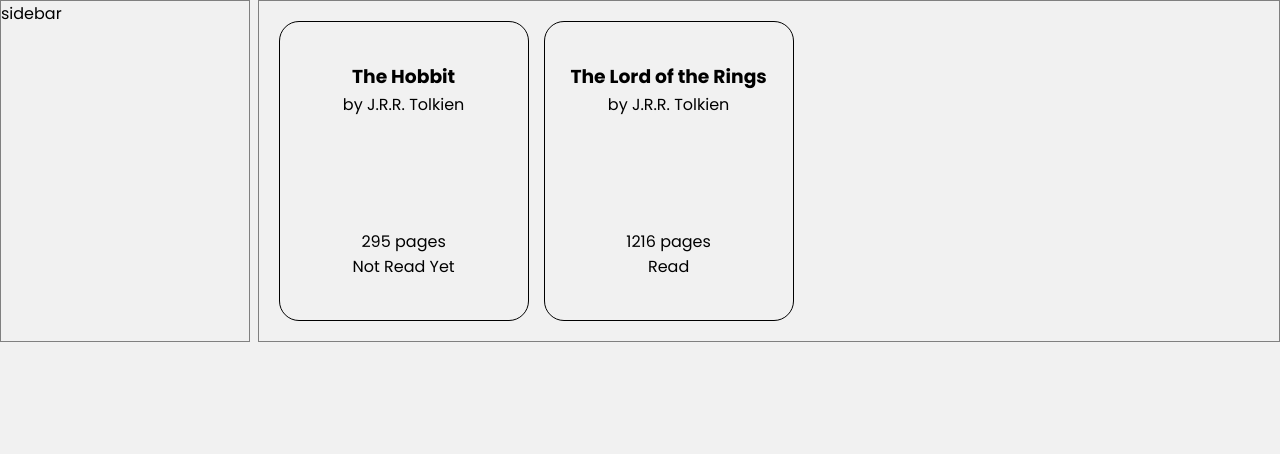
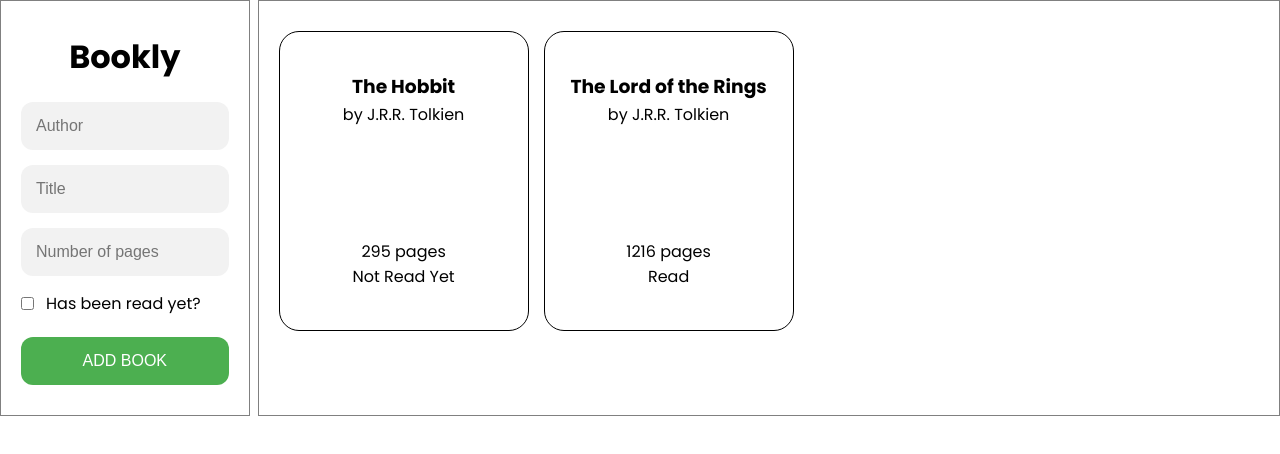
Before and after one commit to handa26/book-tracker, a plain HTML site: page index.html in a window 1280 px wide. Drawn offline with Linux system fonts and the light colour scheme.

Commit message:
Add form input for adding book

```diff
--- a/index.html
+++ b/index.html
@@ -10,7 +10,23 @@
 <body>
   <div class="container">
     <div class="sidebar">
-      <p>sidebar</p>
+      <form class="add-book-form">
+        <h1 class="title">Bookly</h1>
+        <div class="input-group">
+          <input type="text" name="author" placeholder="Author" />
+        </div>
+        <div class="input-group">
+          <input type="text" name="title" placeholder="Title" />
+        </div>
+        <div class="input-group">
+          <input type="number" name="pages" placeholder="Number of pages" />
+        </div>
+        <div class="input-group-checkbox">
+          <input type="checkbox" name="read" id="read" />
+          <label for="read">Has been read yet?</label>
+        </div>
+        <button>Add Book</button>
+      </form>
     </div>
     <div class="main-content" id="main-content">
     </div>
--- a/style.css
+++ b/style.css
@@ -16,7 +16,7 @@ li {
 body {
   font-family: "Poppins", sans-serif;
   line-height: 1.6;
-  background-color: #f1f1f1;
+  background-color: #ffffff;
   height: 100vh;
 }
 
@@ -30,13 +30,14 @@ body {
 .sidebar {
   grid-row: span 5 / span 5;
   border: 1px solid gray;
+  padding: 30px 20px;
 }
 
 .main-content {
   grid-column: span 4 / span 4;
   grid-row: span 5 / span 5;
   border: 1px solid gray;
-  padding: 20px;
+  padding: 30px 20px;
 
   display: flex;
   gap: 15px;
@@ -59,3 +60,42 @@ body {
 .book-header {}
 
 .book-footer {}
+
+.add-book-form input[type="text"],
+.add-book-form input[type="number"] {
+  outline: 0;
+  background: #f2f2f2;
+  width: 100%;
+  border: 0;
+  margin: 0 0 15px;
+  padding: 15px;
+  font-size: 16px;
+  border-radius: 12px;
+}
+
+.add-book-form .title {
+  margin-bottom: 20px;
+  text-align: center;
+}
+
+.add-book-form button {
+  text-transform: uppercase;
+  outline: 0;
+  background: #4CAF50;
+  width: 100%;
+  border: 0;
+  padding: 15px;
+  color: #FFFFFF;
+  font-size: 16px;
+  -webkit-transition: all 0.3 ease;
+  transition: all 0.3 ease;
+  cursor: pointer;
+  margin-top: 20px;
+  border-radius: 12px;
+}
+
+.add-book-form .input-group-checkbox {
+  display: flex;
+  gap: 12px;
+  align-items: center;
+}
```
